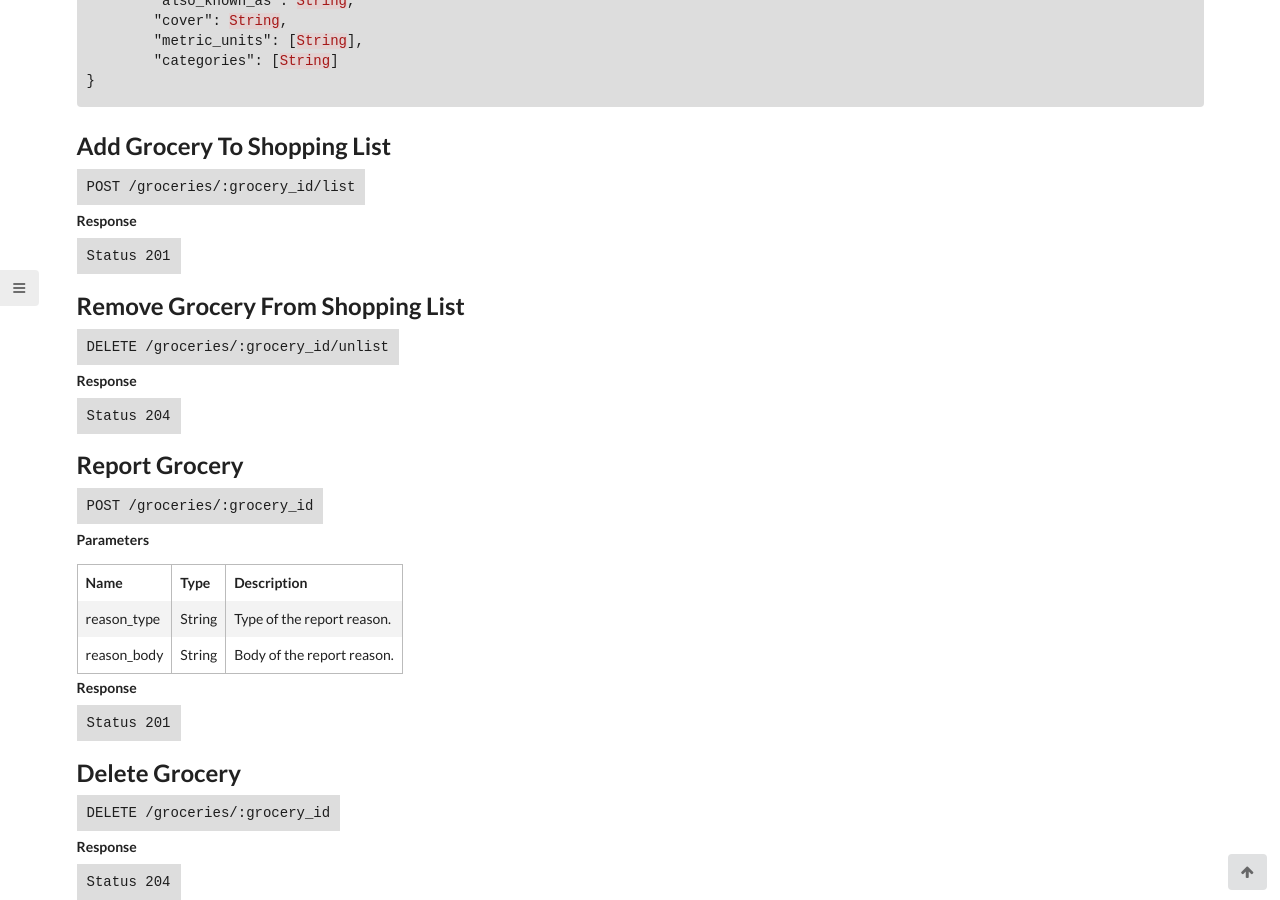
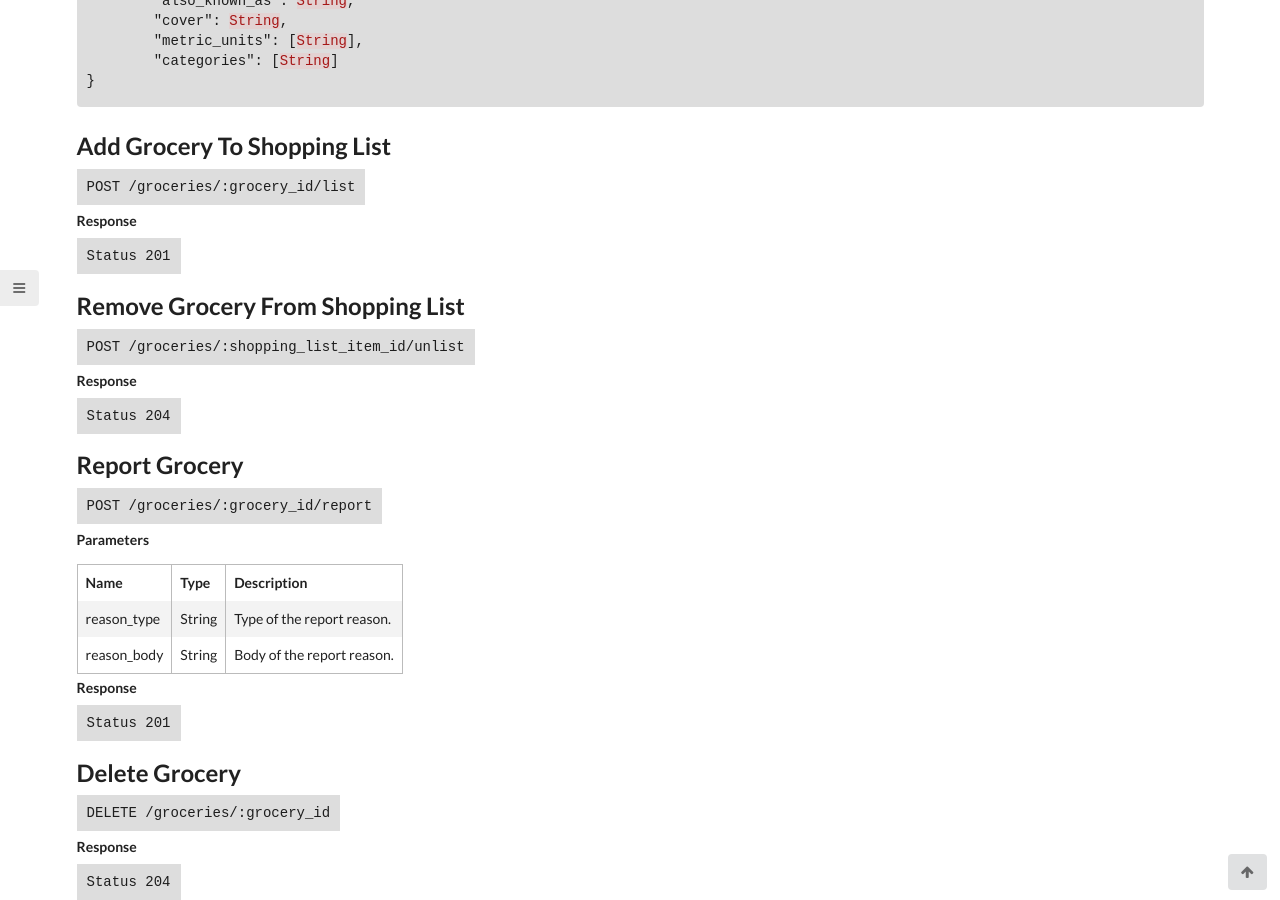
Before and after one commit to letsallchef/docs, a Jekyll site: the page built from _posts/api/2017-03-08-groceries.md, in a window 1280 px wide and 900 px high, scrolled down 2122 px. Built offline with Jekyll 4.4.1, drawn with Linux system fonts in a browser that asks for light colours.

Commit message:
changes http methods

```diff
--- a/_posts/api/2017-03-08-groceries.md
+++ b/_posts/api/2017-03-08-groceries.md
@@ -116,16 +116,15 @@ Your favourite grocery stores came online !
 
 ## Remove Grocery From Shopping List
 
-`DELETE /groceries/:grocery_id/unlist`
+`POST /groceries/:shopping_list_item_id/unlist`
 
 **Response**
 
 `Status 204`
 
-
 ## Report Grocery
 
-`POST /groceries/:grocery_id`
+`POST /groceries/:grocery_id/report`
 
 **Parameters**
 
```
